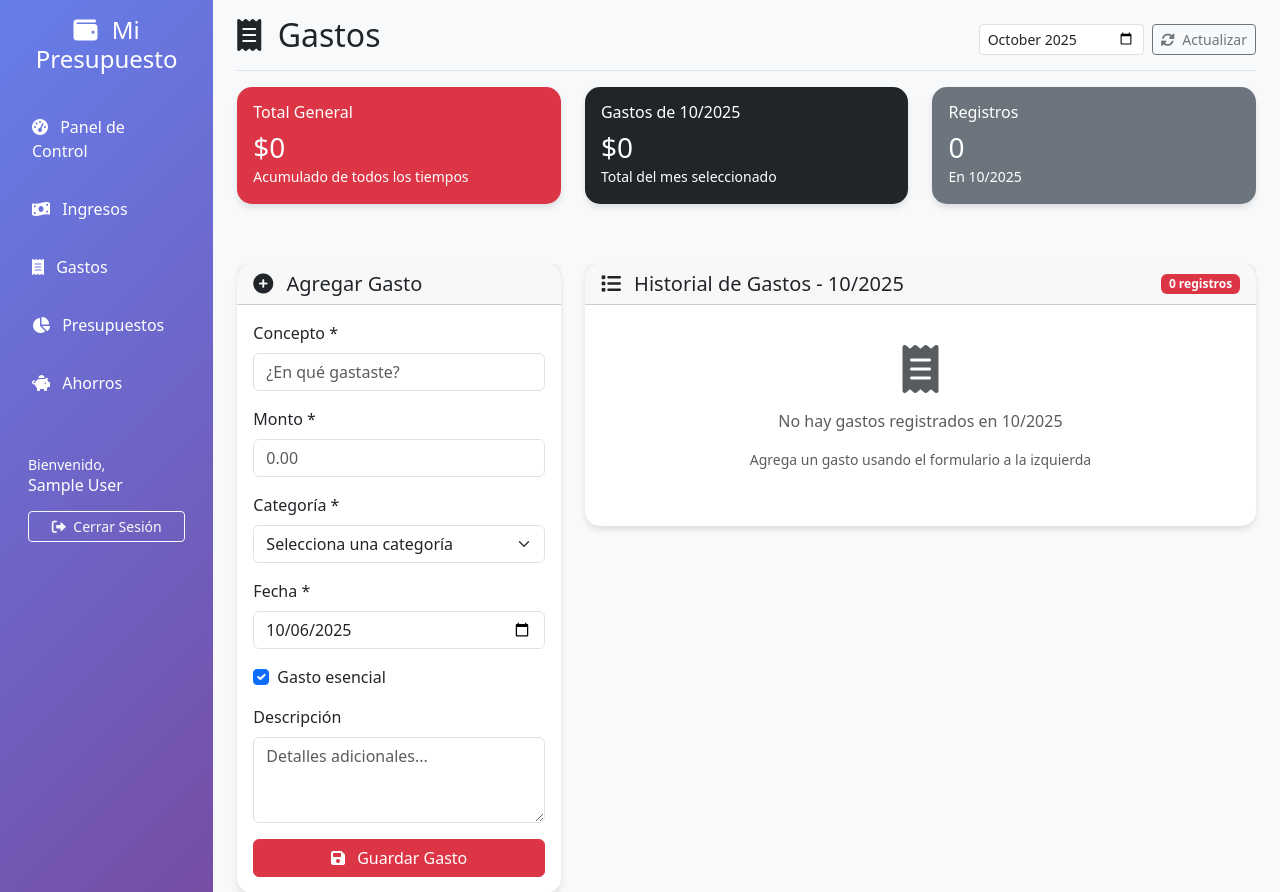
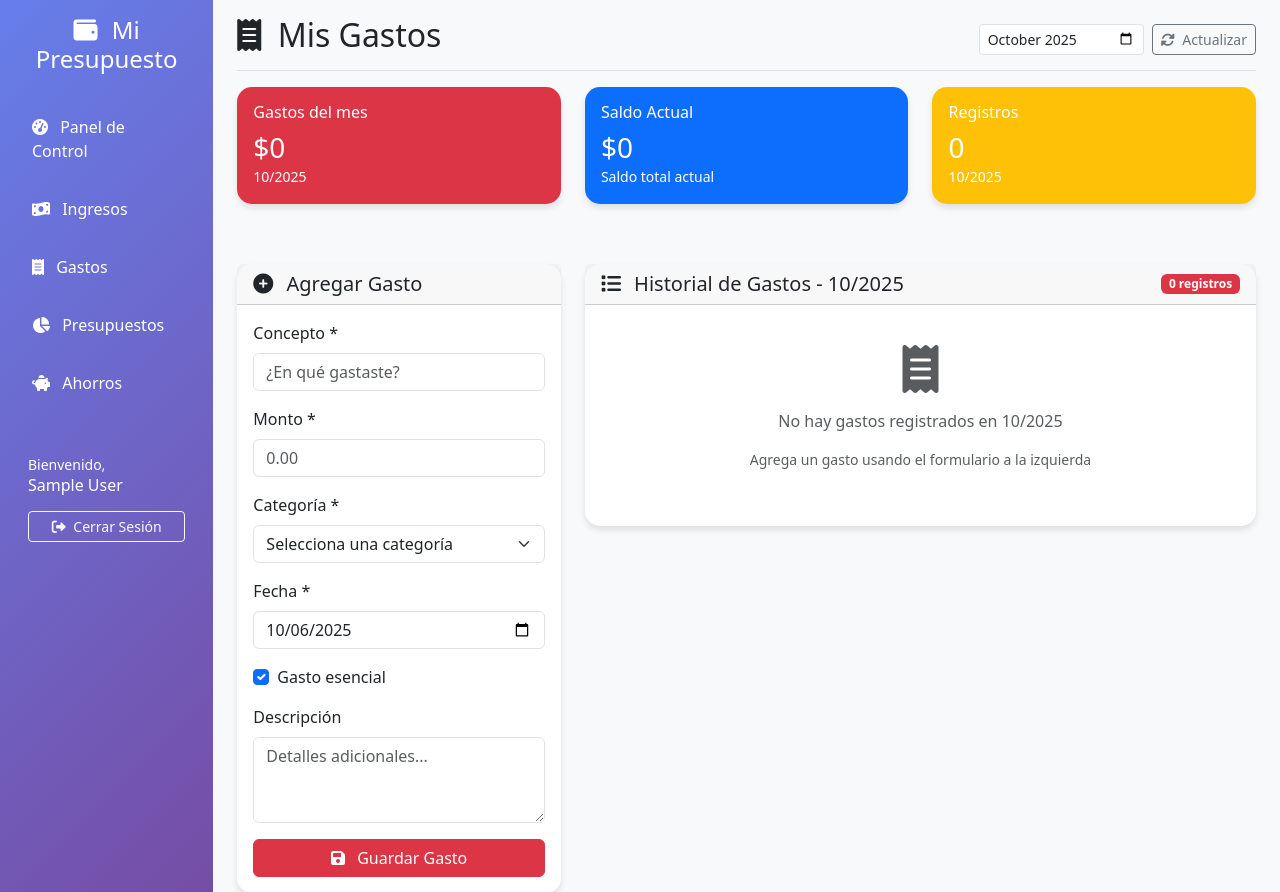
Before and after one commit to Davidflyr0729/presupuesto, a Flask app: page /expenses/ in a window 1280 px wide. Shown: the top 892 px of the page. Run offline with Flask 3, Linux system fonts and the light colour scheme; the visitor is signed in with stand-in values (Sample User, id 1); tables that the repository leaves empty or names only in its code hold one stand-in row (values such as "Sample post").

Commit message:
7 - Se realizan cambios en Ingresos y Gastos

```diff
--- a/controllers/expense_controller.py
+++ b/controllers/expense_controller.py
@@ -45,12 +45,39 @@
         total_general = self.expense_model.get_total(user_id)
         total_registros = len(expenses)
 
+        # ✅ CALCULAR SALDO ACTUAL (INGRESOS TOTALES - GASTOS TOTALES) - NUEVO
+        try:
+            # Obtener total de ingresos
+            ingresos_query = "SELECT COALESCE(SUM(monto), 0) as total_ingresos FROM ingresos WHERE usuario_id = %s"
+            ingresos_result = self.expense_model.db.execute_query(ingresos_query, (user_id,), fetch_one=True)
+            total_ingresos = float(ingresos_result['total_ingresos']) if ingresos_result and ingresos_result['total_ingresos'] else 0
+
+            # Obtener total de gastos (usando el mismo método que en dashboard)
+            gastos_query = "SELECT COALESCE(SUM(monto), 0) as total_gastos FROM gastos WHERE usuario_id = %s"
+            gastos_result = self.expense_model.db.execute_query(gastos_query, (user_id,), fetch_one=True)
+            total_gastos = float(gastos_result['total_gastos']) if gastos_result and gastos_result['total_gastos'] else 0
+
+            # Calcular saldo actual
+            saldo_actual = total_ingresos - total_gastos
+
+            # Debug: imprimir valores para verificar
+            print(f"DEBUG - User ID: {user_id}")
+            print(f"DEBUG - Total Ingresos: {total_ingresos}")
+            print(f"DEBUG - Total Gastos: {total_gastos}")
+            print(f"DEBUG - Saldo Actual: {saldo_actual}")
+            print(f"DEBUG - Total General (método anterior): {total_general}")
+
+        except Exception as e:
+            print(f"Error calculando saldo actual: {e}")
+            saldo_actual = 0
+
         return render_template('transactions/expenses.html',
                              expenses=expenses,
                              categories=categories,
                              total_mes=total_mes,
                              total_general=total_general,
                              total_registros=total_registros,
+                             saldo_actual=saldo_actual,  # ← NUEVO
                              mes_seleccionado=mes_seleccionado,
                              now=datetime.now())
 
--- a/templates/transactions/expenses.html
+++ b/templates/transactions/expenses.html
@@ -6,7 +6,7 @@
 <div class="d-flex justify-content-between flex-wrap flex-md-nowrap align-items-center pt-3 pb-2 mb-3 border-bottom">
     <h1 class="h2">
         <i class="fas fa-receipt me-2"></i>
-        Gastos
+        Mis Gastos
     </h1>
     <div class="btn-toolbar mb-2 mb-md-0">
         <!-- Selector de Mes/Año -->
@@ -29,27 +29,27 @@
     <div class="col-md-4 mb-3">
         <div class="card bg-danger text-white">
             <div class="card-body">
-                <h6 class="card-title">Total General</h6>
-                <h3 class="mb-0">${{ "{:,.0f}".format(total_general) if total_general else 0 }}</h3>
-                <small>Acumulado de todos los tiempos</small>
+                <h6 class="card-title">Gastos del mes</h6>
+                <h3 class="mb-0">${{ "{:,.0f}".format(total_mes) if total_mes else 0 }}</h3>
+                <small>{{ mes_seleccionado[5:7] }}/{{ mes_seleccionado[0:4] }}</small>
             </div>
         </div>
     </div>
     <div class="col-md-4 mb-3">
-        <div class="card bg-dark text-white">
+        <div class="card bg-primary text-white">
             <div class="card-body">
-                <h6 class="card-title">Gastos de {{ mes_seleccionado[5:7] }}/{{ mes_seleccionado[0:4] }}</h6>
-                <h3 class="mb-0">${{ "{:,.0f}".format(total_mes) if total_mes else 0 }}</h3>
-                <small>Total del mes seleccionado</small>
+                <h6 class="card-title">Saldo Actual</h6>
+                <h3 class="mb-0">${{ "{:,.0f}".format(saldo_actual) if saldo_actual else 0 }}</h3>
+                <small>Saldo total actual</small>
             </div>
         </div>
     </div>
     <div class="col-md-4 mb-3">
-        <div class="card bg-secondary text-white">
+        <div class="card bg-warning text-white">
             <div class="card-body">
                 <h6 class="card-title">Registros</h6>
                 <h3 class="mb-0">{{ total_registros if total_registros else 0 }}</h3>
-                <small>En {{ mes_seleccionado[5:7] }}/{{ mes_seleccionado[0:4] }}</small>
+                <small>{{ mes_seleccionado[5:7] }}/{{ mes_seleccionado[0:4] }}</small>
             </div>
         </div>
     </div>
```
Also changed, not shown: controllers/income_controller.py (+14 -0 lines), templates/incomes/index.html (+6 -6 lines).
